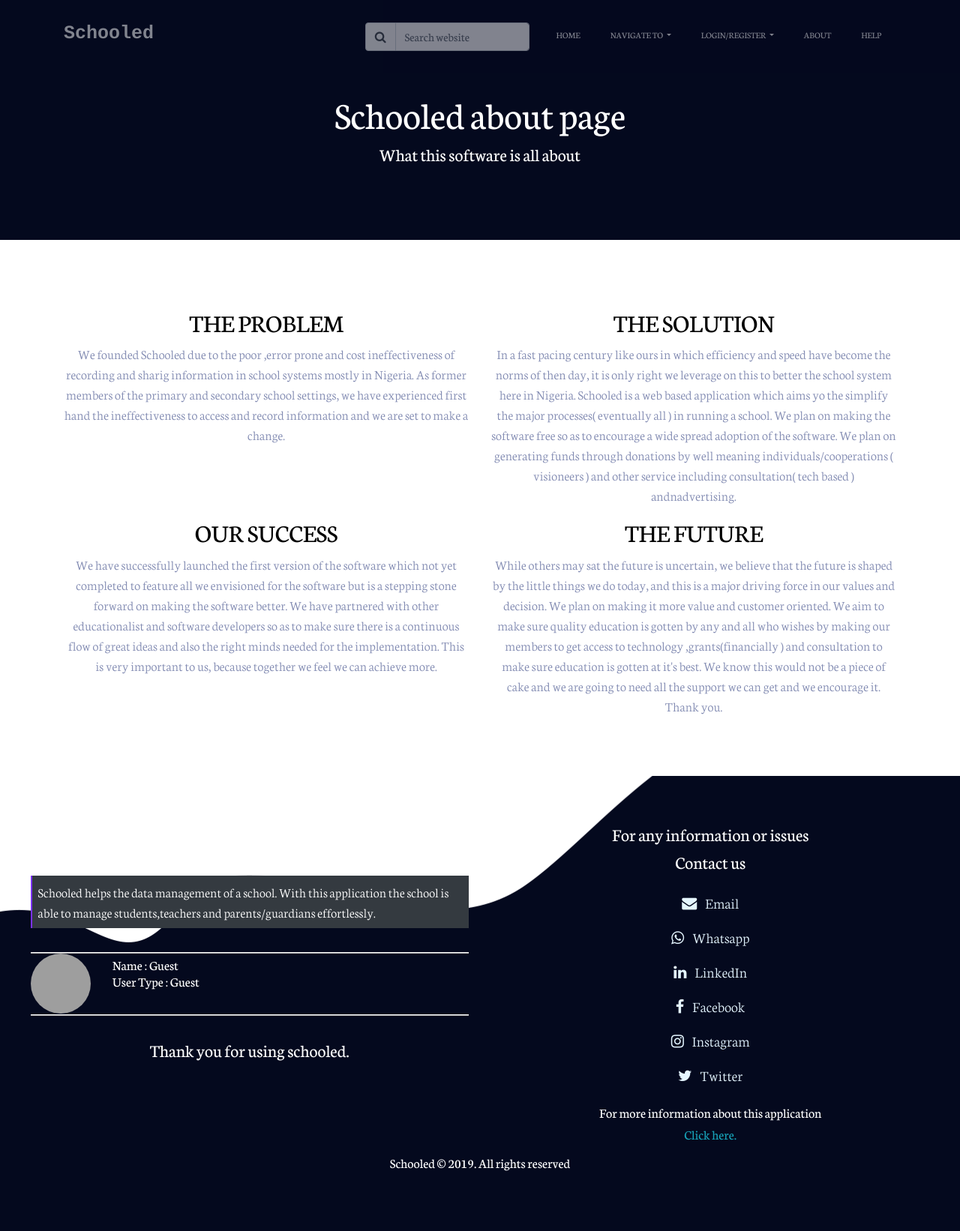
After one commit to Davoboss1/Schooled, a Django app: page /accounts/about_page/ in a window 1280 px wide. The commit adds this page. Shown: the whole page at 75% size. Run offline with Django 3.2, Linux system fonts and the light colour scheme; some libraries are stand-ins or nearby versions; grey boxes are pictures that could not be loaded.

Commit message:
About page added

```diff
--- /dev/null
+++ b/accounts/templates/accounts/about_page.html
@@ -0,0 +1,74 @@
+{% extends 'admins/school_owner_admin_page.html' %}
+{% block style %}
+<style>
+    #about-container{
+        margin-top: 7%;
+        margin-bottom: 5%;
+    }
+    #about-container *{
+        text-align: center;
+    }
+</style>
+{% endblock %}
+{% block content %}
+<!-- ================ start banner Area ================= -->
+<section class="home-banner-area">
+
+	<div class="container-fluid">
+		<div class="row">
+			<div class="main-header" >
+				<div>
+					<h1 class="text-white text-center" >
+					Schooled about page
+				    </h1>
+                    <h5 class="text-white text-center">
+                        What this software is all about
+                    </h5>
+				</div>
+
+			</div>
+
+		</div>
+	</div>
+</section>
+<!-- ================ End banner Area ================= -->
+
+<!-- ================ Start project introduction Area ================= -->
+<section>
+	<div class="container" id="about-container" >
+        <div class="row">
+            <div class="col-12 col-md-6">
+                <h3>THE PROBLEM</h3>
+                <p>
+                    We founded Schooled due to the poor ,error prone and cost ineffectiveness of recording and   sharig information in school systems mostly in Nigeria. As former  members of the primary and secondary school settings, we have experienced first hand the ineffectiveness to access and record information and we are set to make a change.
+                </p>
+            </div>
+            <div class="col-12 col-md-6">
+                <h3>THE SOLUTION</h3>
+                <p>
+                    In a fast pacing century like ours in which efficiency and speed have become the norms of then day, it is only right we leverage on this to better the school system here in Nigeria. Schooled is a web based application which aims yo the simplify the major processes( eventually all ) in running a school.
+                    We plan on making the software free so as to encourage a wide spread adoption of the software. We plan on generating funds through donations by well meaning individuals/cooperations ( visioneers ) and other service including consultation( tech based ) andnadvertising.
+                </p>
+            </div>
+            <div class="col-12 col-md-6">
+                <h3>OUR SUCCESS</h3>
+                <p>
+                    We have successfully launched the first version of the software which not yet completed to feature all we envisioned for the software but is a stepping stone forward on making the software better.
+                    We have partnered with other educationalist and software developers so as to make sure there is a continuous flow of great ideas and also the right minds needed for the implementation. This is very important to us, because together we feel we can achieve more.
+                </p>
+            </div>
+            <div class="col-12 col-md-6">
+                <h3>THE FUTURE</h3>
+                <p>
+                    While others may sat the future is uncertain, we believe that the future is shaped by the little things we do today, and this is a major driving force in our values and decision. We plan on making it more value and customer oriented. We aim to make sure quality education is gotten by any and all who wishes by making our members to get access to technology ,grants(financially ) and consultation to make sure education is gotten at it's best. We know this would not be a piece of cake and we are going to need all the support we can get and we encourage it. Thank you.
+                </p>
+            </div>
+        </div>
+
+	</div>
+
+</section>
+<!-- End project introduction area  -->
+{% endblock %}
+{% block script %}
+{% endblock %}
--- a/accounts/templates/accounts/welcome_page.html
+++ b/accounts/templates/accounts/welcome_page.html
@@ -50,9 +50,9 @@
 						of school and student activities.
 					</p>
 
-					<button class="genric-btn info radius  w-50 m-auto mb-2">
+					<a class="genric-btn info radius  w-50 m-auto mb-2" href="{% url 'accounts:about_page' %}" >
 						Read more
-					</button>
+					</a>
 				</div>
 			</div>
 			<!-- End short project description area -->
--- a/accounts/urls.py
+++ b/accounts/urls.py
@@ -11,4 +11,5 @@ urlpatterns = [
 	path('logout/', LogoutView.as_view(template_name='accounts/admin_logout.html'), name= 'logout'),
 	path('account_redirect/',views.account_handler, name = 'accounts_handler'),
 	path('help_page/',views.help_view, name="help_page"),
+	path("about_page/",views.about_view,name="about_page")
 ]
--- a/accounts/views.py
+++ b/accounts/views.py
@@ -34,6 +34,9 @@ def homepage(request):
 #Welcome page view
 def welcome_page(request):
 	return render(request,"accounts/welcome_page.html",{})
+
+def about_view(request):
+	return render(request,"accounts/about_page.html",{})
 
 #View to register school and admin information
 #Url = /register/
--- a/admins/templates/admins/class-list.html
+++ b/admins/templates/admins/class-list.html
@@ -4,7 +4,7 @@
 {# if type is view_performance add an add session container above class list container #}
 <button class="genric-btn primary my-3 mx-auto w-100"  type="button" data-toggle="collapse"
     data-target="#newSession" aria-expanded="false" aria-controls="newSession">
-    New Session
+    Sekect Session
 </button>
 <div class="collapse mb-3 mx-auto w-100" id="newSession">
     <div class="card card-body">
--- a/admins/templates/admins/school_owner_admin_page.html
+++ b/admins/templates/admins/school_owner_admin_page.html
@@ -207,7 +207,7 @@
                                 </div>
                                 {% endif %}
                             </li>
-                            <li><a href="about.html">About</a></li>
+                            <li><a href="{% url 'accounts:about_page' %}">About</a></li>
                             <li><a href="javascript:void(0)" data-toggle="collapse" data-target="#navbarSupportedContent" onclick="toggleHelp(true)">Help</a></li>
                         </ul>
                     </div>
@@ -396,7 +396,7 @@
 
                         </nav>
                         <h6 class="text-white text-center">For more information about this application</h6>
-                        <h6 class="text-center mt-2"><a href="" class="text-info">Click here.</a></h6>
+                        <h6 class="text-center mt-2"><a href="{% url 'accounts:about_page' %}" class="text-info">Click here.</a></h6>
                     </div>
                     <h6 class="text-white mx-auto my-3">Schooled © 2019. All rights reserved</h6>
                 </div>
@@ -417,7 +417,7 @@
                 <label class="title">Teacher management</label>
                 <div class="body">
                     <p>
-                        You will need to create a class and a teacher profile for allow your teachers use this platform
+                        You will need to create a class and a teacher profile to allow your teachers use this platform
                         for your school.
                     </p>
                     <p>
@@ -433,7 +433,7 @@
                 <label class="title">Session management</label>
                 <div class="body">
                     <p>
-                        You also need to specify the term/session your school is currently in for performances tp be
+                        You also need to specify the term/session your school is currently in for performances to be
                         added.
                     </p>
                     <p>
--- a/schooled/urls.py
+++ b/schooled/urls.py
@@ -19,7 +19,7 @@ from django.conf import settings
 from django.conf.urls.static import static
 from accounts import views
 urlpatterns = [
-    path('admin/', admin.site.urls),
+    path('schooled_adminstration/', admin.site.urls),
     path("",views.homepage,name="homepage"),
     path('students/', include('students.urls')),
 
```
Also changed, not shown: desc.txt (added, +22 -0 lines), 1 other file.
